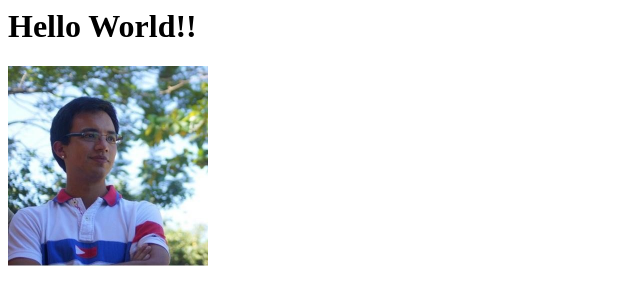
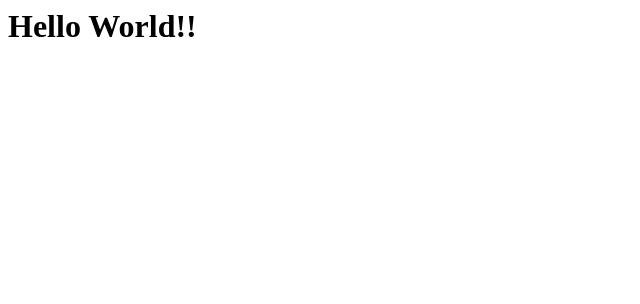
Before and after one commit to spadons/spadons.github.io, a plain HTML site: page index.html in a window 1280 px wide. Shown: the whole page, without its empty margins (0-640 px from the left). Drawn offline with Linux system fonts and the light colour scheme.

Commit message:
Update index.html

```diff
--- a/index.html
+++ b/index.html
@@ -2,9 +2,6 @@
 
 <body>
     <h1>Hello World!!</h1>
-    <diV>
-        <img src="osvaldo.png" height="200">
-    </diV>
 </body>
 
 </html>
```
